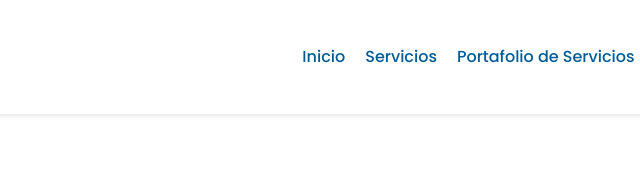
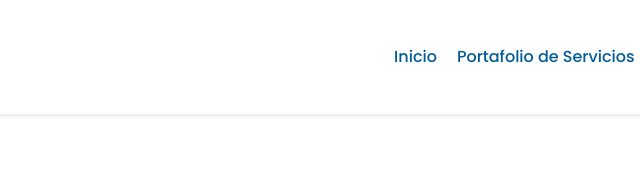
Before and after one commit to VSCAMACHO1104/TUPEDIDOON-TIME, a plain HTML site: page index.html in a window 1280 px wide. Shown: the top 191 px of the page, 214-854 px from the left. Drawn offline with Linux system fonts and the light colour scheme.

Commit message:
Update index.html

```diff
--- a/index.html
+++ b/index.html
@@ -49,7 +49,6 @@
       <nav>
         <ul>
           <li><a href="index.html#inicio">Inicio</a></li>
-          <li><a href="index.html#servicios">Servicios</a></li>
           <li><a href="portafolio.html">Portafolio de Servicios</a></li>
           <li><a href="acerca.html">Acerca de la empresa</a></li>
           <li><a href="index.html#rastreo">Rastreo</a></li>
```
